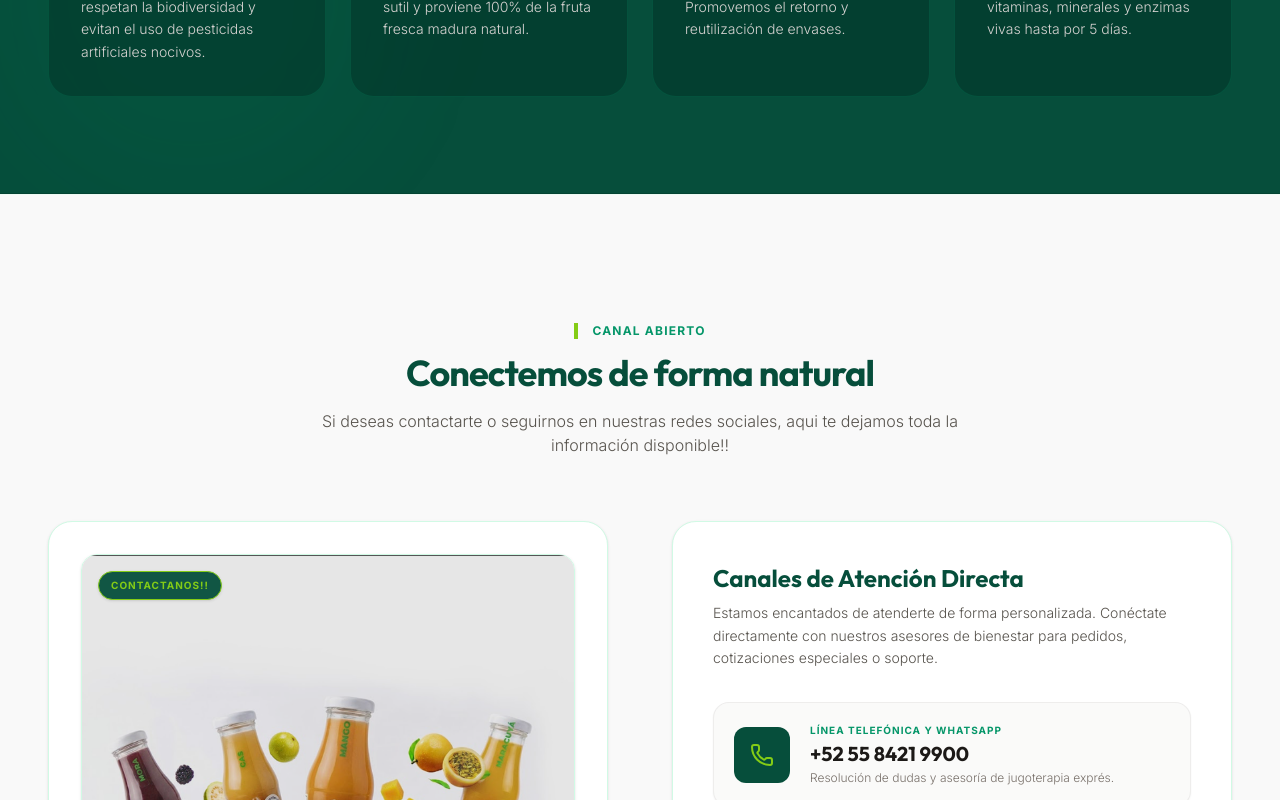
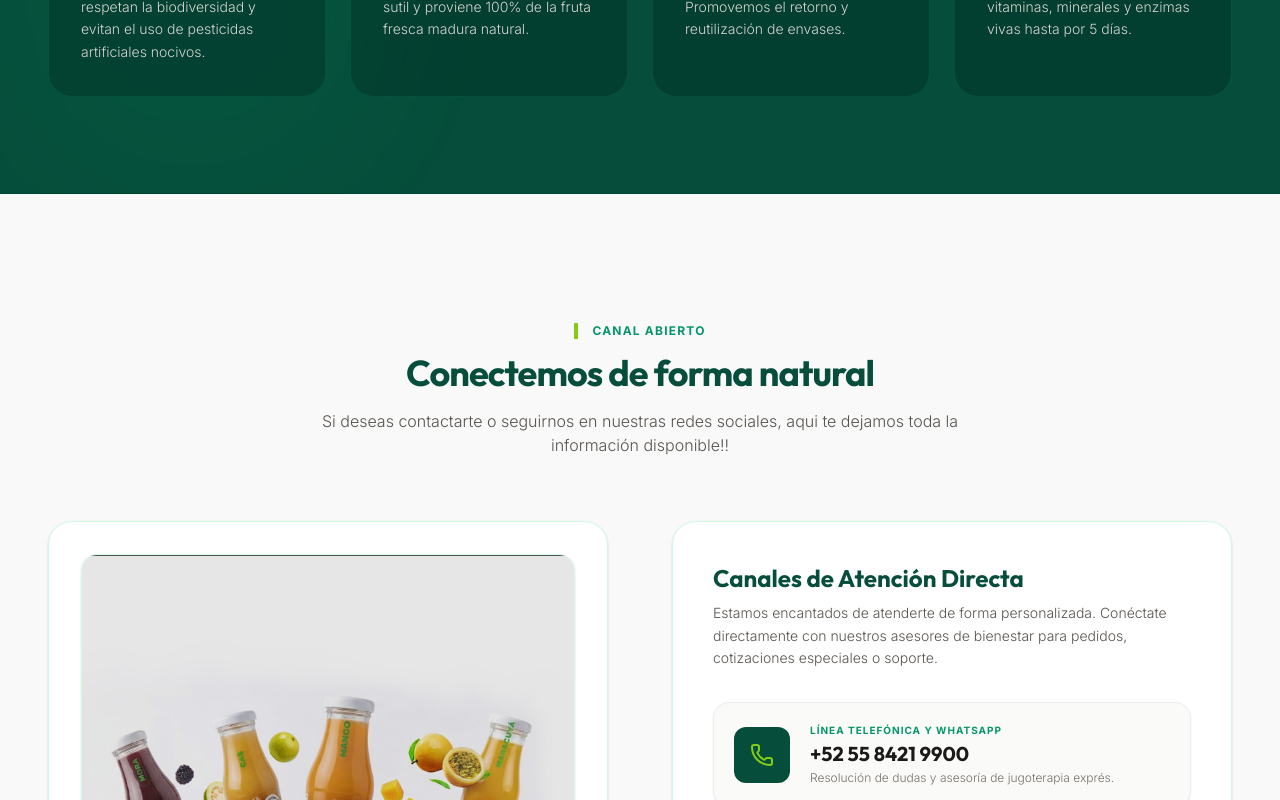
Before and after one commit to DaisenTi/Greenvibes, a React (Vite) app: page / in a window 1280 px wide. Shown: the part 3832-4632 px from the top of the page. Built offline with nearby package versions, Linux system fonts and the light colour scheme.

Commit message:
nueva imagen

```diff
--- a/src/App.tsx
+++ b/src/App.tsx
@@ -10,7 +10,7 @@ import heroBg from './assets/images/inicio sin boton verde.jpg';
 // @ts-expect-error - image asset (Imagen de quienes somos)
 import quienessomosBg from './assets/images/quienes_somos_version_mejorada.jpg';
 // @ts-expect-error - image asset (Imagen de menu productos)
-import inicioproductosBg from './assets/images/jugos_intro_redimen.png';
+import inicioproductosBg from './assets/images/1600x700.jpeg';
 // @ts-expect-error - image asset (Imagen producto mango)
 import mangoproductoBg from './assets/images/Producto_mango_modelo_sola_redimen.png';
 // @ts-expect-error - image asset (Imagen producto mora)
@@ -559,9 +559,7 @@ export default function App() {
                 />
 
                 {/* Upper Overlay Badges */}
-                <div className="absolute top-4 left-4 bg-forest-900/95 text-lime-accent text-[10px] font-bold tracking-widest uppercase px-3 py-1.5 rounded-full backdrop-blur-sm shadow border border-forest-850">
-                  Contactanos!!
-                </div>
+
 
                 {/* Bottom elegant overlay containing the address and coordinates */}
 
```
Also changed, not shown: src/assets/images/1600x700.jpeg (added).
